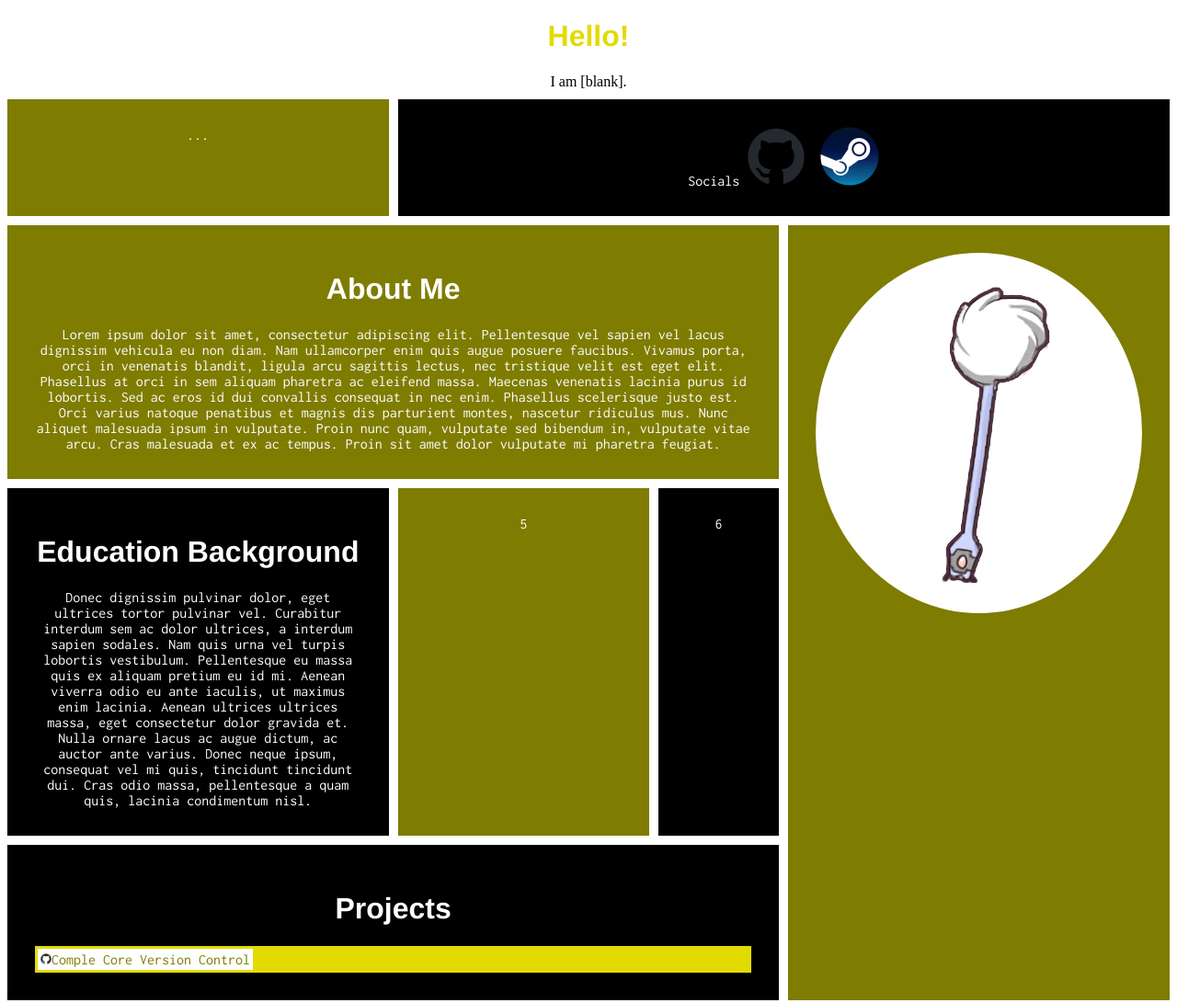
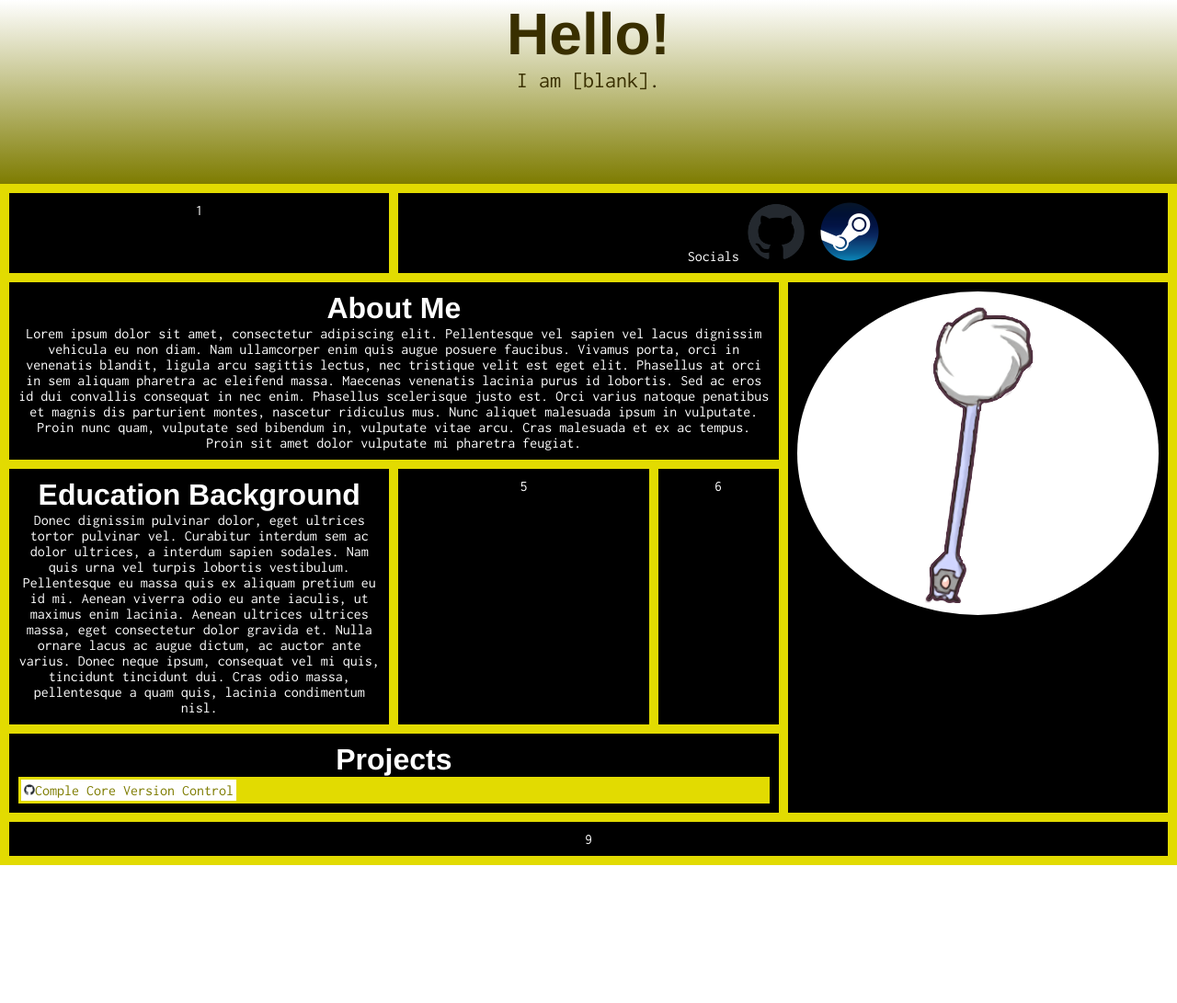
Before and after one commit to H4zardZ1/portofolio, a plain HTML site: page index.html in a window 1280 px wide. Shown: the top 1091 px of the page at 92% size. After the commit the page ends 941 px from the top, so only its background shows below. Drawn offline with Linux system fonts and the light colour scheme.

Commit message:
visual modifications

```diff
--- a/index.html
+++ b/index.html
@@ -7,12 +7,14 @@
     <link rel="stylesheet" type="text/css" href="style.css">
 </head>
 <body>
-    <h1 style="color:rgb(226, 219, 1)">Hello!</h1>
-    <span>I am [blank].</span>
-    <div style="min-height: 10px"></div>
     <main>
+        <div class="v">
+            <div class="top">
+                <h1>Hello!</h1>
+            </div>
+            <span style="font-size: 1.5em">I am [blank].</span></div>
         <div class="content">
-            <div class="block1">...</div>
+            <div class="block1">1</div>
             <div class="block2">
                 Socials
                 <a href="https://github.com/H4zardZ1" class="maskgh">
@@ -55,7 +57,7 @@
                 9
             </div>
         </div>
-        <div style="min-height: 1200px"></div>
+
     </main>
 </body>
 </html>
--- a/style.css
+++ b/style.css
@@ -6,9 +6,11 @@
 
 body {
     text-align: center;
+    margin: 0%;
 }
 
 h1 {
+    margin: 0%;
     font-family: Helvetica, Arial, sans-serif
 }
 
@@ -31,27 +33,33 @@ a:hover {
     color: rgb(0, 0, 0)
 }
 
+.v {
+    color: #392f00;
+    height: 200px;
+    background-image: linear-gradient(180deg, #fff, rgb(126, 124, 1))
+}
+
+.top {
+    position:sticky;
+    top: 0;
+    font-size: 2em
+}
+
+
+
 .content {
-    margin: 0;
+    margin: 0px;
+    padding: 10px;
     display: grid;
     gap: 10px;
     grid-template-columns: repeat(9, 1fr);
+    background-color:rgb(226, 219, 1)
 }
 
 .content div {
-    position: sticky;
-    top: 100px;
-    background-color: rgb(126, 124, 1);
-    padding: 30px;
-}
-
-@media screen and (max-height: 700px) {
-    .content div {
-        top: 70px
-    }
-}
-
-.content div:nth-child(even) {
+    position:sticky;
+    padding: 10px;
+    top: 0px;
     background-color: black;
 }
 
```
